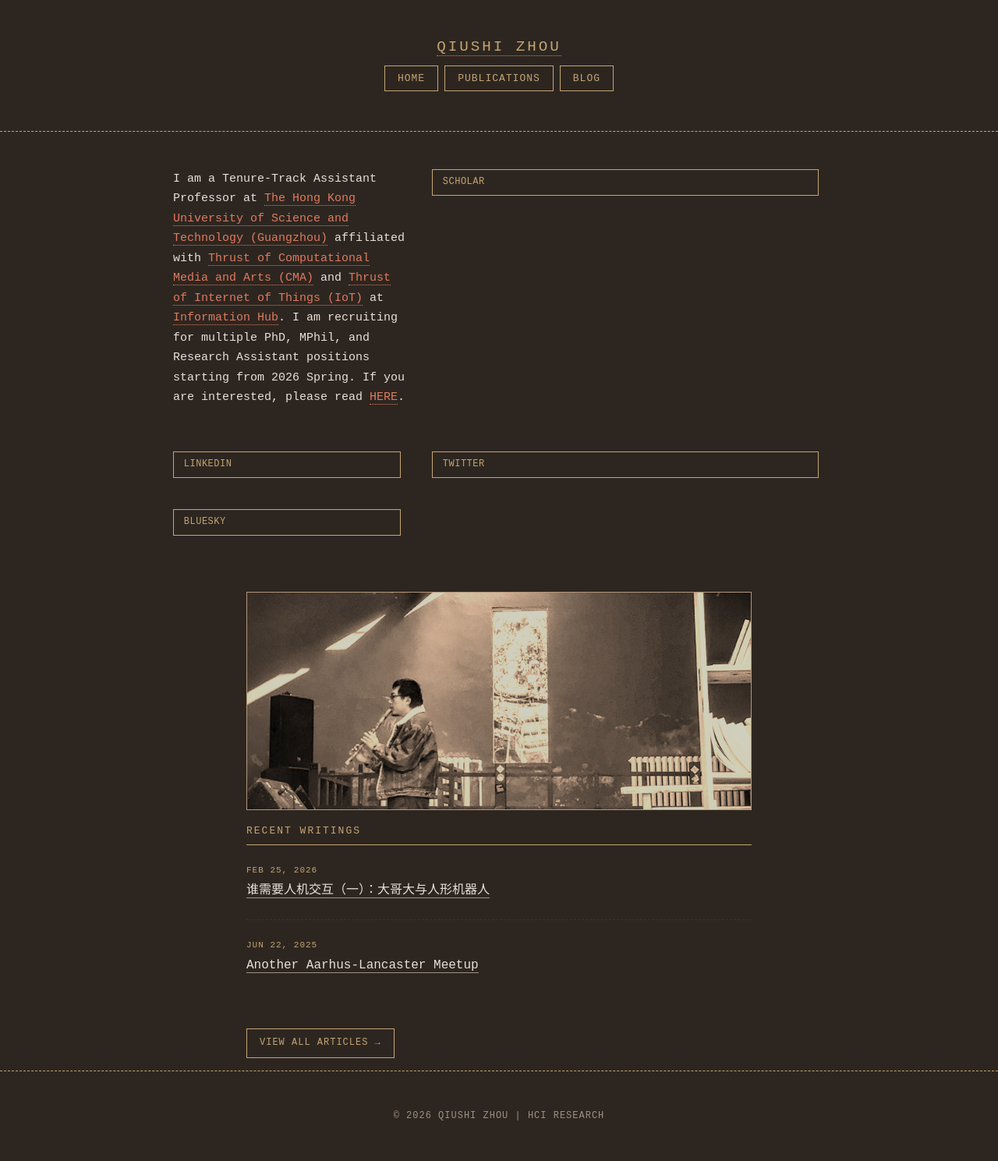
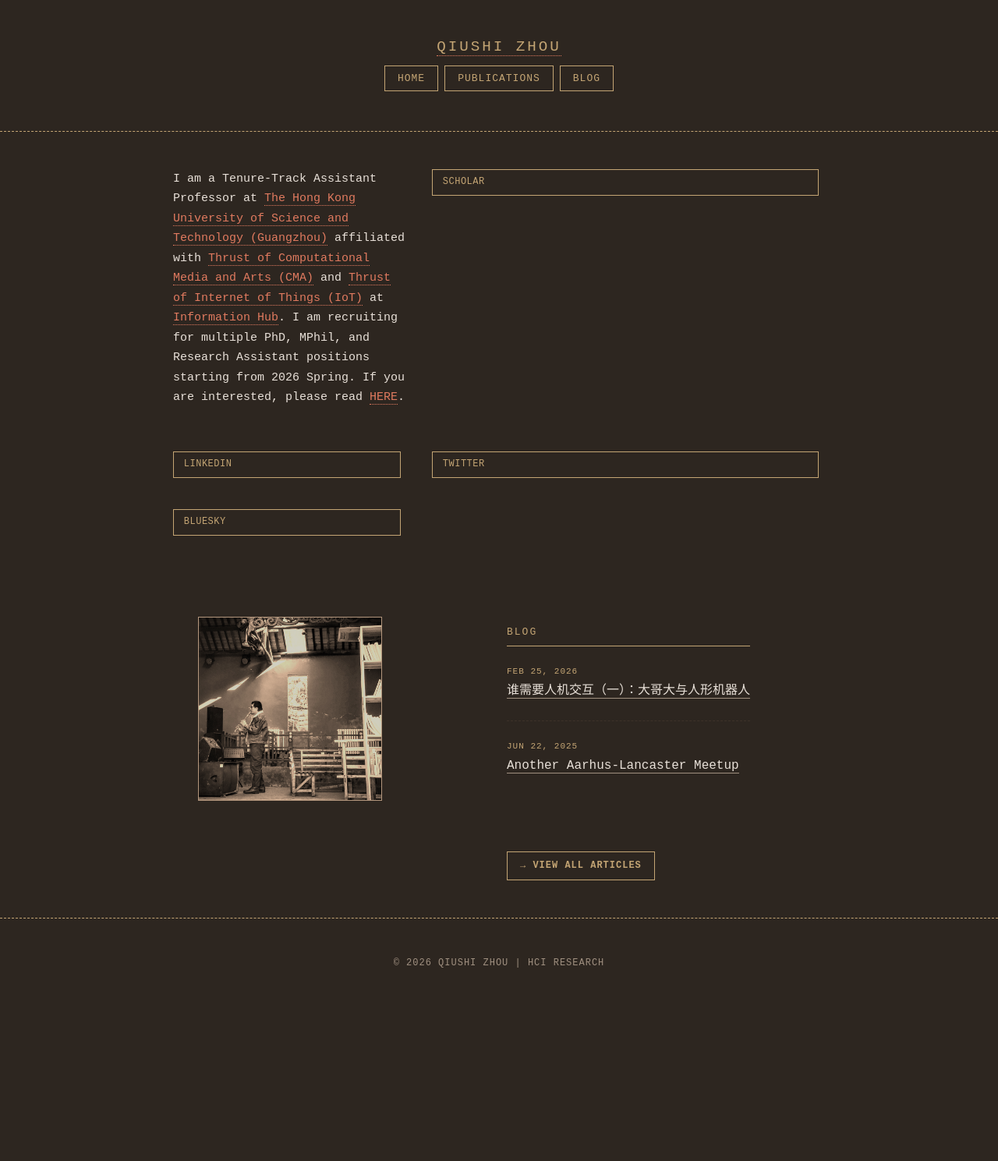
Before and after one commit to qiushi-zhou/qiushi-zhou.github.io, a Jekyll site: the page built from index.html, in a window 1280 px wide. Shown: the whole page at 78% size. Built offline with Jekyll 4.4.1, drawn with Linux system fonts in a browser that asks for light colours; after the commit the page ends 1293 px from its top, so only the background shows below that.

Commit message:
Revert homepage layout to two-column grid

```diff
--- a/assets/scss/_layout.scss
+++ b/assets/scss/_layout.scss
@@ -171,11 +171,14 @@ img:hover {
   padding: 1rem;
 }
 
+/* Home page post-list - two column grid */
 .post-list {
-  display: block;
-  max-width: 680px;
+  display: grid;
+  grid-template-columns: 300px 1fr;
+  gap: 2rem;
+  max-width: 900px;
   margin: 0 auto;
-  padding: 1rem;
+  padding: 2rem;
 }
 
 .post-list-image img {
@@ -328,6 +331,7 @@ img:hover {
   }
 
   .post-list {
+    grid-template-columns: 1fr;
     padding: 1rem;
   }
 
--- a/index.html
+++ b/index.html
@@ -6,19 +6,20 @@ title: Home
 {% include intro.html %}
 
 <section class="post-list">
-  <div class="post-list-image">
-    <img src="/assets/images/side.jpg" alt="">
+<div class="container">
+  <img src="/assets/images/side.jpg" alt="">
   </div>
-  <div class="post-list-content">
-    <h2 class="category-title">Recent Writings</h2>
+  <div class="container">
+    <h2 class="category-title">Blog</h2>
     {% for post in site.posts limit:2 %}
       <article class="post-item">
         <span class="post-meta date-label">{{ post.date | date: "%b %d, %Y" }}</span>
         <div class="article-title"><a class="post-link" href="{{ post.url | prepend: site.baseurl | prepend: site.url }}">{{ post.title }}</a></div>
       </article>
     {% endfor %}
-    <div style="margin-top: 2em;">
-      <a href="/updates/">View all articles →</a>
+    <div style="margin-top: 2em; padding-top: 2em; ">
+      <a href="/updates/" style="font-weight: 700; letter-spacing: 1px;">→ View all articles</a>
     </div>
   </div>
+
 </section>
```
